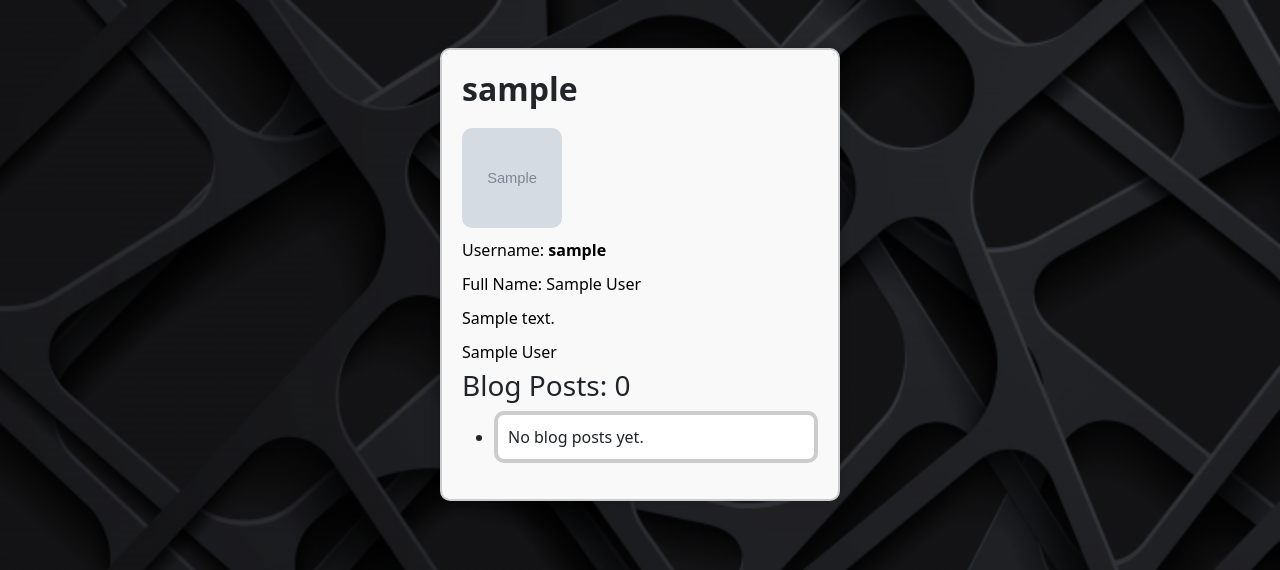
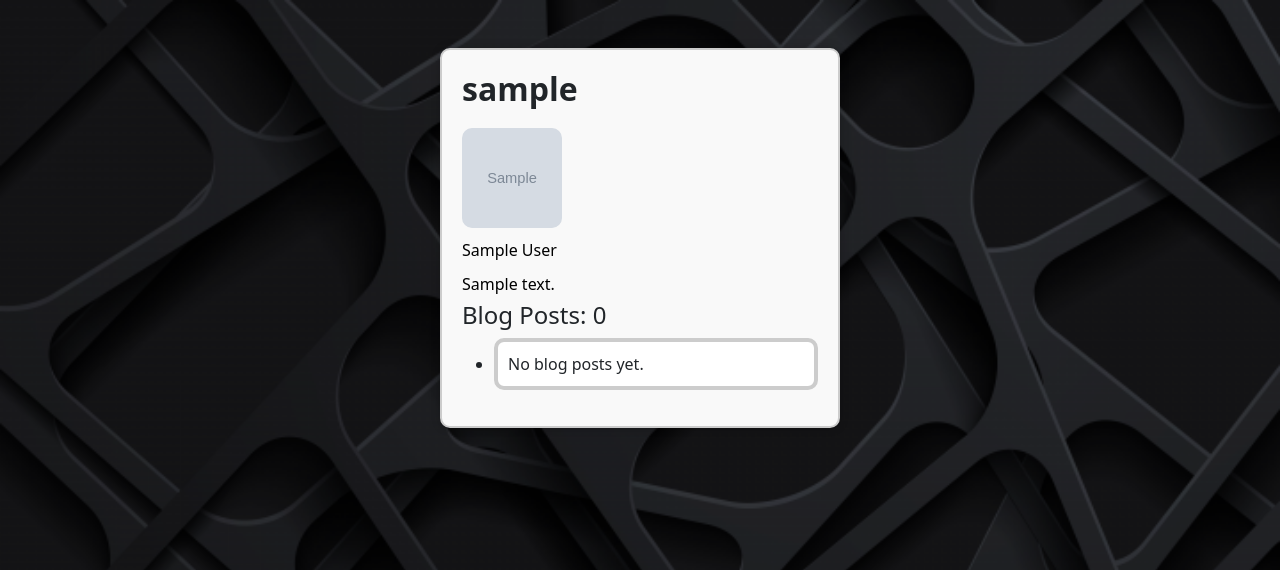
Before and after one commit to neerajy0326/myformapp, a Django app: page /profile/user_list/user_detail/1/ in a window 1280 px wide. Shown: the top 570 px of the page. Run offline with Django 4.2, Linux system fonts and the light colour scheme; tables that the repository leaves empty hold one stand-in row (values such as "Sample post"); grey boxes marked "Sample" are stand-in pictures.

Commit message:
updated user section

```diff
--- a/templates/user_detail.html
+++ b/templates/user_detail.html
@@ -68,18 +68,18 @@
                 <img src="{% static 'df.jpeg' %}" alt="Default Profile Pic" class="pic">
                    </div>
                 {% endif %}
-                <p>Username: <strong> {{ user.username }} </strong></p>
-                <p>Full Name: {{ user.full_name }}</p>
+
+                <p>{{ user.full_name }}</p>
 
 
                 {% if user.bio %}
                 <p>{{ user.bio }}</p>
                 {% endif %}
 
-                <p>{{ user.full_name }}</p>
+
 
                   <div>
-                    <h3>Blog Posts: {{ user_blogs_count }}</h3>
+                    <h4>Blog Posts: {{ user_blogs_count }}</h4>
                     <ul>
                       {% for blog in user_blogs %}
                           <li class="blog-list-item custom-marker">
```
